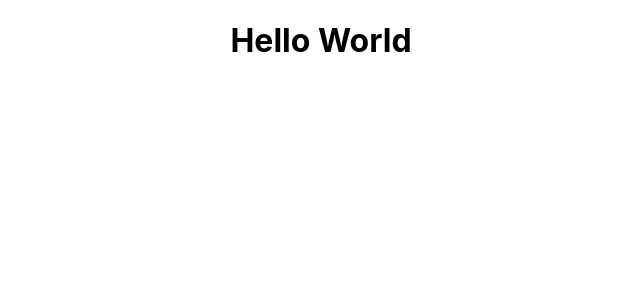
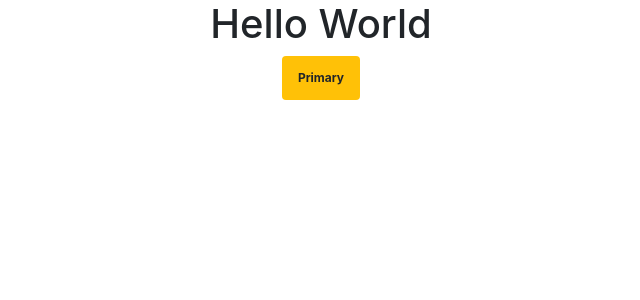
Before and after one commit to HaiHD2/react-tutorial, a React (Create React App) app: page / in a window 1280 px wide. Shown: the top 300 px of the page, without its empty margins (319-959 px from the left). Built offline with nearby package versions, Linux system fonts and the light colour scheme.

Commit message:
class dynamic

```diff
--- a/public/index.html
+++ b/public/index.html
@@ -25,6 +25,7 @@
       Learn how to configure a non-root public URL by running `npm run build`.
     -->
     <title>React App</title>
+    <link rel="stylesheet" href="https://cdn.jsdelivr.net/npm/bootstrap@4.3.1/dist/css/bootstrap.min.css"/>
   </head>
   <body>
     <noscript>You need to enable JavaScript to run this app.</noscript>
--- a/src/App.js
+++ b/src/App.js
@@ -1,10 +1,26 @@
+import { useState } from "react";
 import "./App.css";
 
 
+
 function App() {
+    const [counter, setCounter] = useState(0);
+
+    const formatClass = function() {
+        let classCommon = "badge p-3 ";
+
+        if (counter == 0) {
+            classCommon += "badge-warning";
+        } else {
+            classCommon += "badge-primary";
+        }
+
+        return classCommon;
+    }
     return (
         <div className="App">
             <h1>Hello World</h1>
+            <span class={formatClass()}>Primary</span>
         </div>
     );
 }
```
